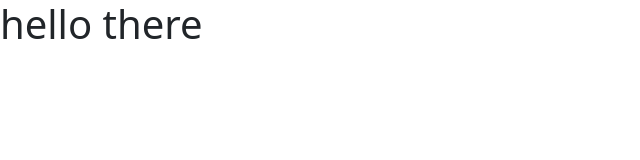
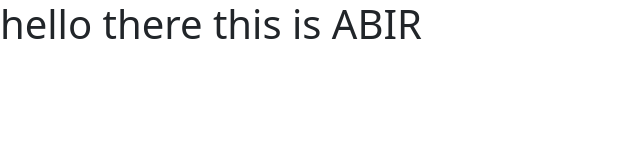
Before and after one commit to Abir-ux/X-D-BOYS, a plain HTML site: page index.html in a window 1280 px wide. Shown: the whole page, without its empty margins (0-640 px from the left). Drawn offline with nearby package versions, Linux system fonts and the light colour scheme.

Commit message:
fits-day

```diff
--- a/index.html
+++ b/index.html
@@ -14,7 +14,7 @@
 
 
 
-    <h1>hello there</h1>
+    <h1>hello there this is ABIR</h1>
 
 
 
```
